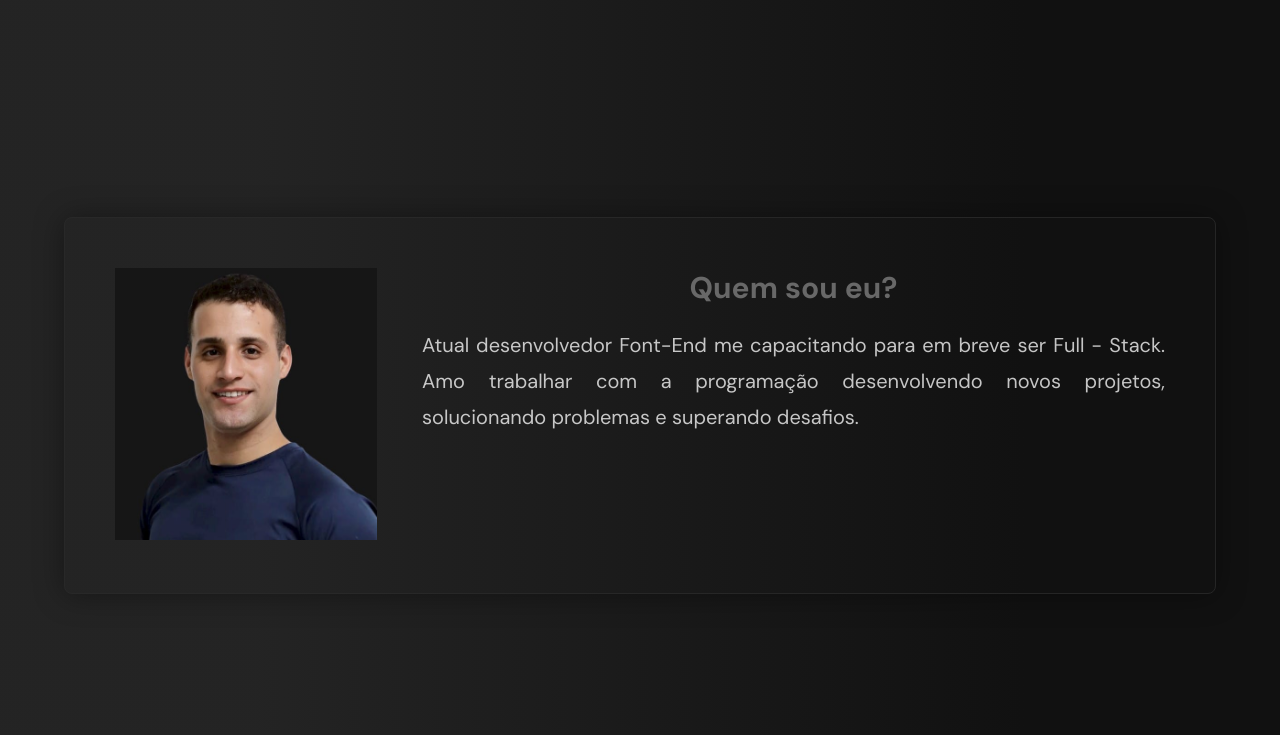
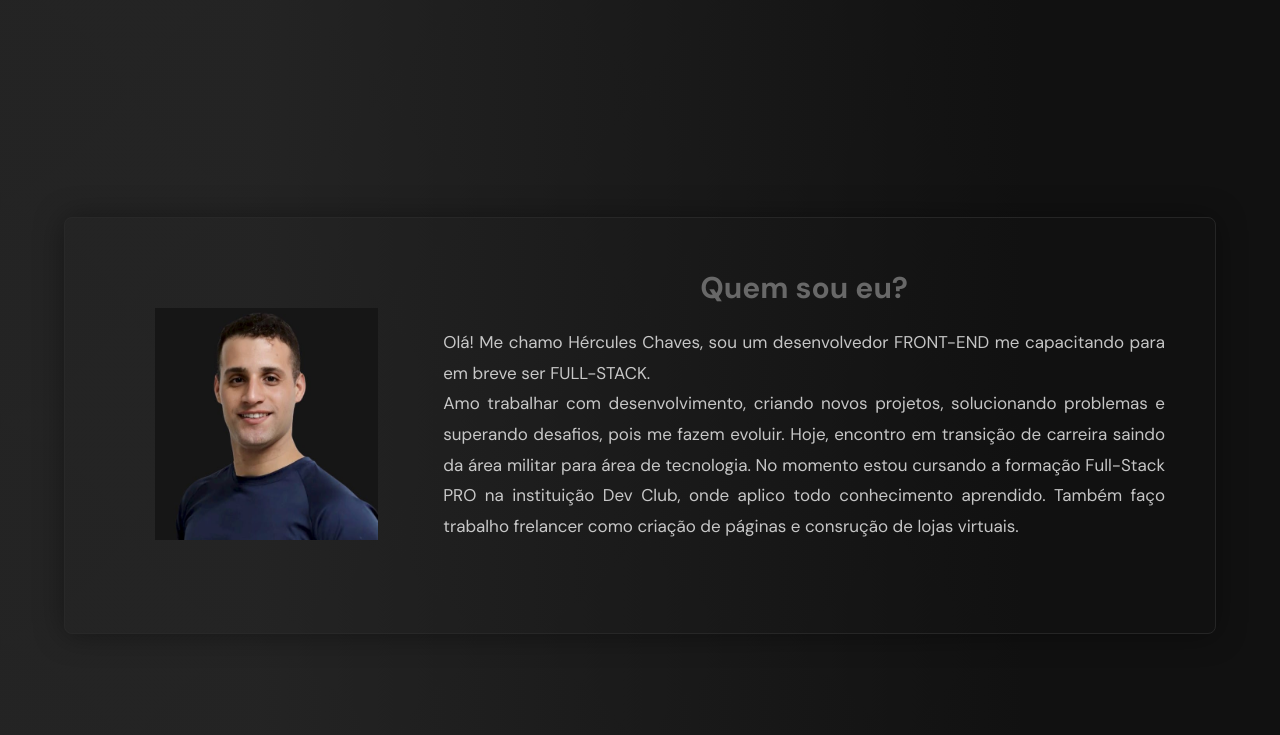
Before and after one commit to hercules1997/my-portfolio, a plain HTML site: page index.html in a window 1280 px wide. Shown: the part 571-1306 px from the top of the page. Drawn offline with nearby package versions, Linux system fonts and the light colour scheme.

Commit message:
Melhorando o tamanho do avatar

```diff
--- a/css/style.css
+++ b/css/style.css
@@ -38,8 +38,9 @@ div.profile figure {
 }
 
 #sobre-mim {
-  width: 60%;
-  margin-right: 20px;
+  width: 100%;
+  padding: 40px;
+
 }
 
 .profile-light {
@@ -548,7 +549,7 @@ section#sobre .about h2 {
 
 section#sobre .about1 p {
   color: #ffffffc1;
-  font-size: 2rem;
+  font-size: 1.7rem;
   text-align: justify;
   width: 100%;
   line-height: 180%;
--- a/index.html
+++ b/index.html
@@ -80,9 +80,11 @@
         <section class="about1 js-section active">
           <h2>Quem sou eu?</h2>
           <p>
-            Atual desenvolvedor Font-End me capacitando para em breve ser Full
-            - Stack. Amo trabalhar com a programação desenvolvendo novos
-            projetos, solucionando problemas e superando desafios.
+            Olá! Me chamo Hércules Chaves, sou um desenvolvedor FRONT-END me capacitando para em breve ser FULL-STACK.
+            <br>
+            Amo trabalhar com desenvolvimento, criando novos projetos, solucionando problemas e superando desafios, pois
+            me fazem evoluir. Hoje, encontro em transição de carreira saindo da área militar para área de tecnologia. No momento estou cursando a formação Full-Stack PRO na instituição Dev Club, onde aplico todo conhecimento aprendido.
+            Também faço trabalho frelancer como criação de páginas e consrução de lojas virtuais.
           </p>
         </section>
       </div>
@@ -110,7 +112,7 @@
             <span class="timeline-content-info-date">
           </div>
         </div>
-        <button id="scroll-left" class="seta-left" >
+        <button id="scroll-left" class="seta-left">
           <img src="./assets/img/seta-para-a-esquerda.png" alt="seta">
         </button>
         <button id="scroll-right" class="seta-right">
@@ -209,4 +211,5 @@
   <script defer="" src="./index.js" type=""></script>
   <script defer="" src="./projects.js"></script>
 </body>
+
 </html>
```
